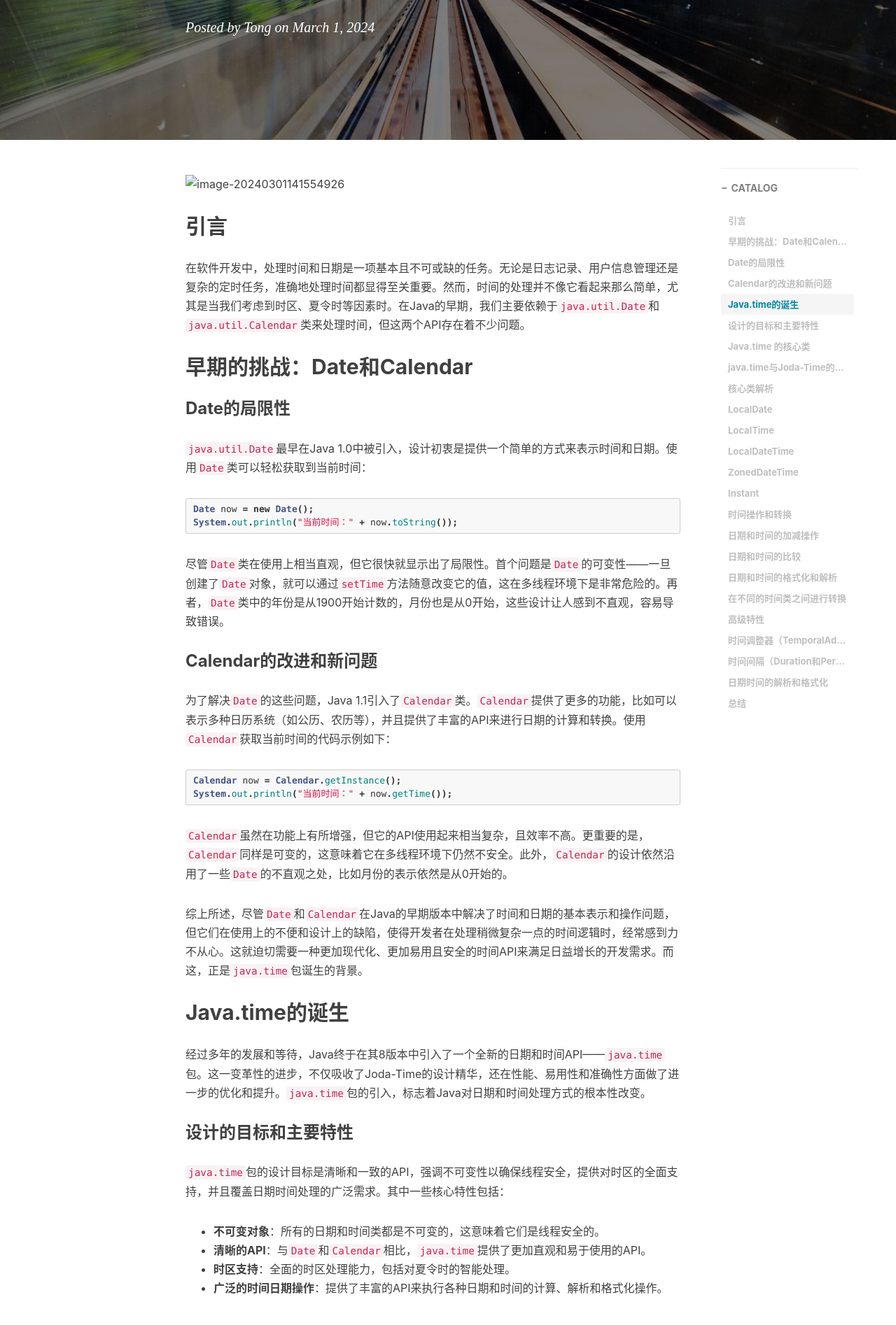
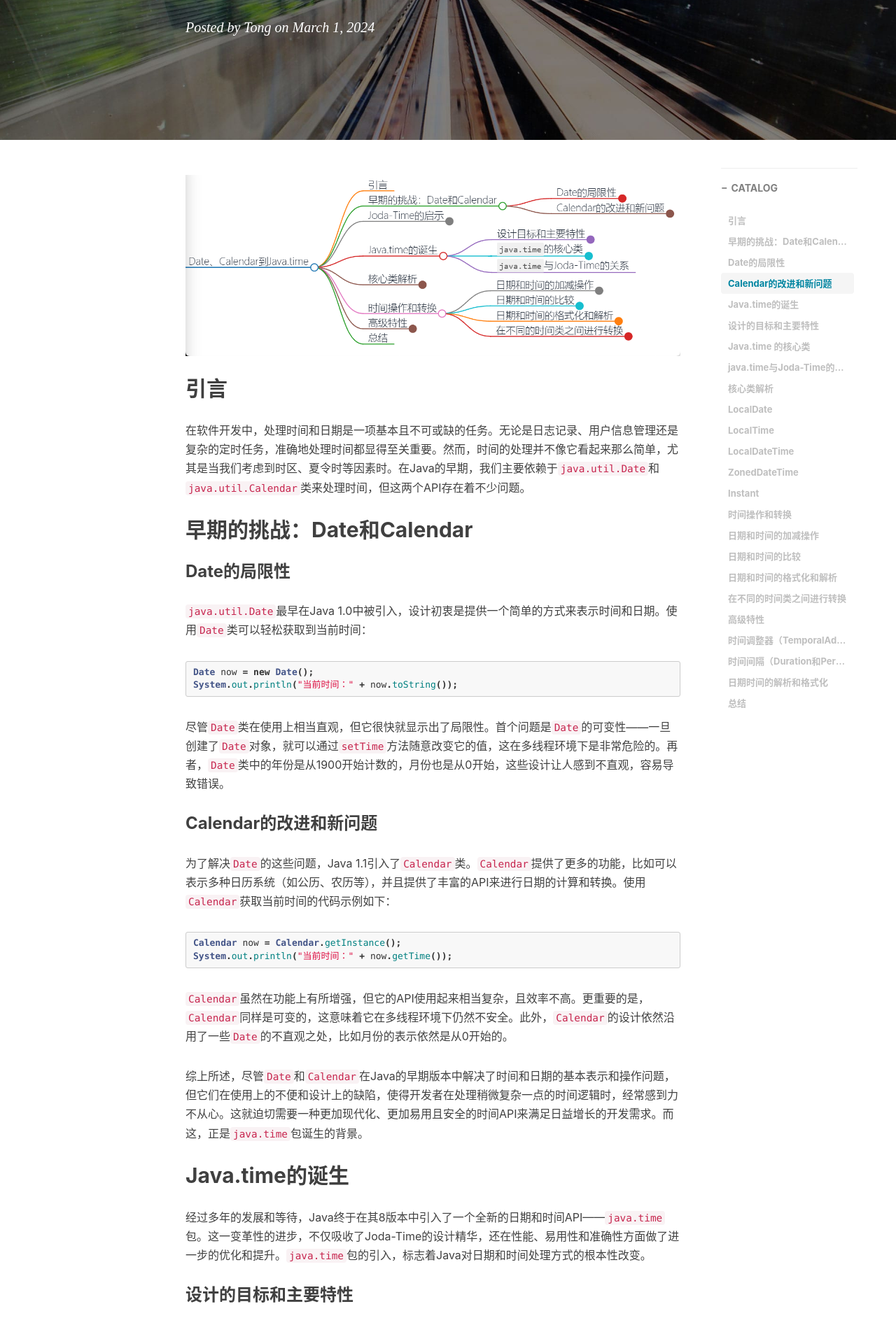
Before and after one commit to tongyongtao/tongyongtao.github.io, a Jekyll site: the page built from _posts/2024-03-01-Java时间相关API.md, in a window 1280 px wide. Shown: the part 323-2217 px from the top of the page at 70% size. Built offline with Jekyll 4.4.1, drawn with Linux system fonts in a browser that asks for light colours; nearby versions of some CDN libraries; comment, search, counter and statistics services are not loaded.

Commit message:
update blog

```diff
--- a/_posts/2024-03-01-Java时间相关API.md
+++ b/_posts/2024-03-01-Java时间相关API.md
@@ -13,7 +13,7 @@ typora-root-url: ../../blog  #博客根路径
 typora-copy-images-to: ../assets/images
 ---
 
-![image-20240301141554926](/../blog/assets/images/image-20240301141554926.png)
+![image-20240301141554926](/assets/images/image-20240301141554926.png)
 
 
 
```
